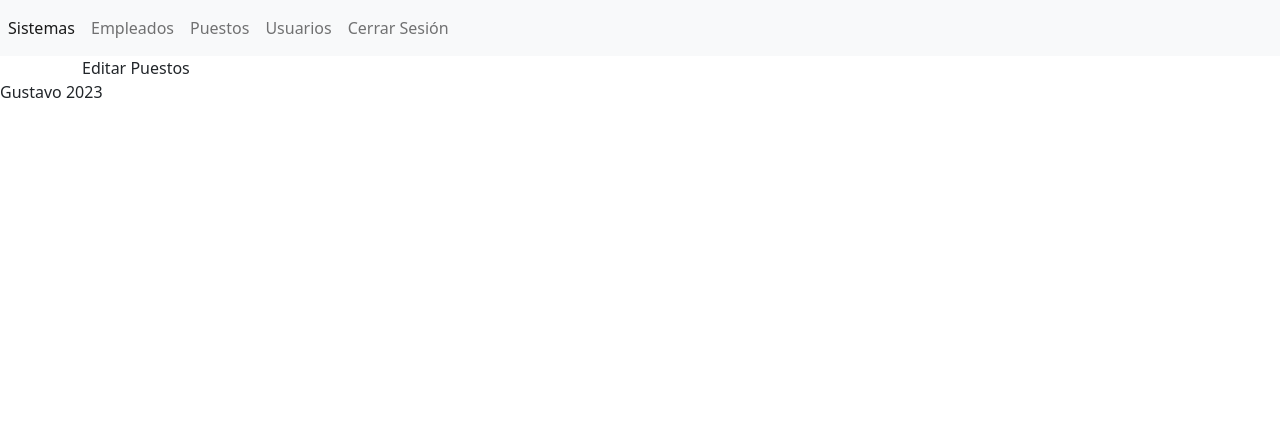
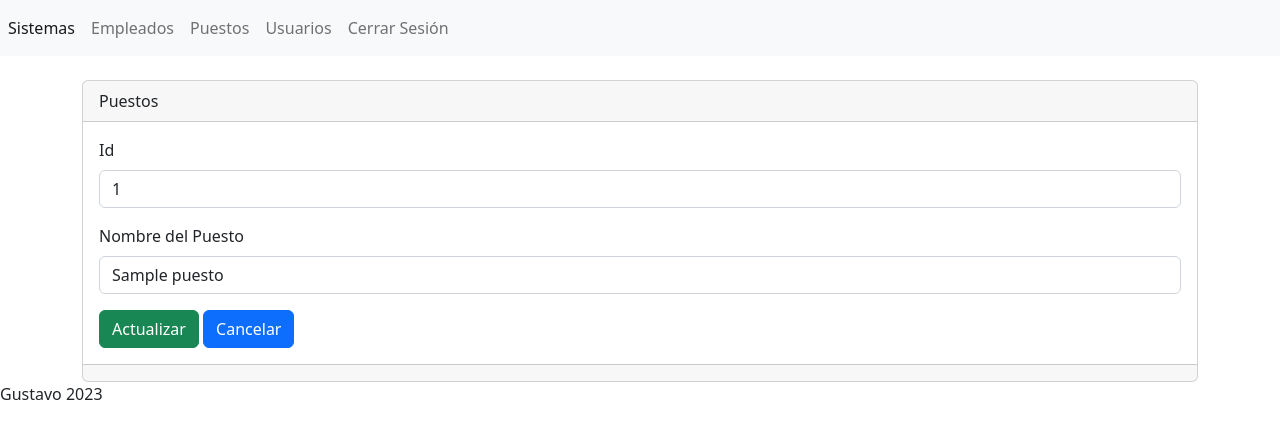
Before and after one commit to Tavo-21/App1-Gi1, a PHP site: page /app1/secciones/puestos/editar.php?txtID=1 in a window 1280 px wide. Shown: the top 439 px of the page. Run offline with PHP 8.4, Linux system fonts and the light colour scheme; tables that the repository leaves empty or names only in its code hold one stand-in row (values such as "Sample post").

Commit message:
Crud de Puestos

```diff
--- a/secciones/puestos/editar.php
+++ b/secciones/puestos/editar.php
@@ -1,3 +1,58 @@
-<?php include("../../templates/header.php");?>
-Editar Puestos
-<?php include("../../templates/footer.php");?>
+<?php
+include("../../bd.php");
+//primero traer el registro
+if (isset($_GET['txtID'])) {
+    $txtID = (isset($_GET['txtID']) ? $_GET['txtID'] : '');
+    $sentencia = $conexion->prepare("SELECT * FROM tbl_puestos WHERE id=:id");
+    $sentencia->bindParam('id', $txtID);
+    $sentencia->execute();
+
+    //llenar registro editar
+    $registro = $sentencia->fetch(PDO::FETCH_LAZY); //fetch lazy para que solo se cargue un registro
+    $nombredelpuesto = $registro["nombredelpuesto"];
+}
+//recepcion de los datos por el envio del formulario
+if ($_POST) {
+    $txtID = (isset($_POST['txtID']) ? $_POST['txtID'] : "");
+    $nombredelpuesto = (isset($_POST["nombredelpuesto"]) ? $_POST["nombredelpuesto"] : '');
+    $sentencia = $conexion->prepare("UPDATE tbl_puestos SET nombredelpuesto=:nombredelpuesto
+    WHERE id=:id");
+
+    $sentencia->bindParam(":nombredelpuesto", $nombredelpuesto);
+    $sentencia->bindParam(":id", $txtID);
+    $sentencia->execute();
+    header("location:index.php");
+}
+?>
+
+
+
+<?php include("../../templates/header.php"); ?>
+<br />
+<div class="card">
+    <div class="card-header">
+        Puestos
+    </div>
+    <div class="card-body">
+        <form action="" method="post" enctype="multipart/form-data">
+
+            <div class="mb-3">
+                <label for="txtID" class="form-label">Id</label>
+                <input type="text" value="<?php echo $txtID ?>" class="form-control" readonly name="txtID" id="txtID" aria-describedby="helpId" placeholder="Id">
+            </div>
+
+            <div class="mb-3">
+                <label for="nombredelpuesto" class="form-label">Nombre del Puesto</label>
+                <input type="text" value="<?php echo $nombredelpuesto ?>" class="form-control" name="nombredelpuesto" id="nombredelpuesto" aria-describedby="helpId" placeholder="Nombre del Puesto">
+            </div>
+
+            <button type="submit" class="btn btn-success">Actualizar</button>
+            <a name="" id="" class="btn btn-primary" href="index.php" role="button">Cancelar</a>
+
+        </form>
+    </div>
+    <div class="card-footer text-muted">
+
+    </div>
+</div>
+<?php include("../../templates/footer.php"); ?>
```
Also changed, not shown: secciones/puestos/crear.php (+27 -5 lines), secciones/puestos/index.php (+25 -11 lines).
